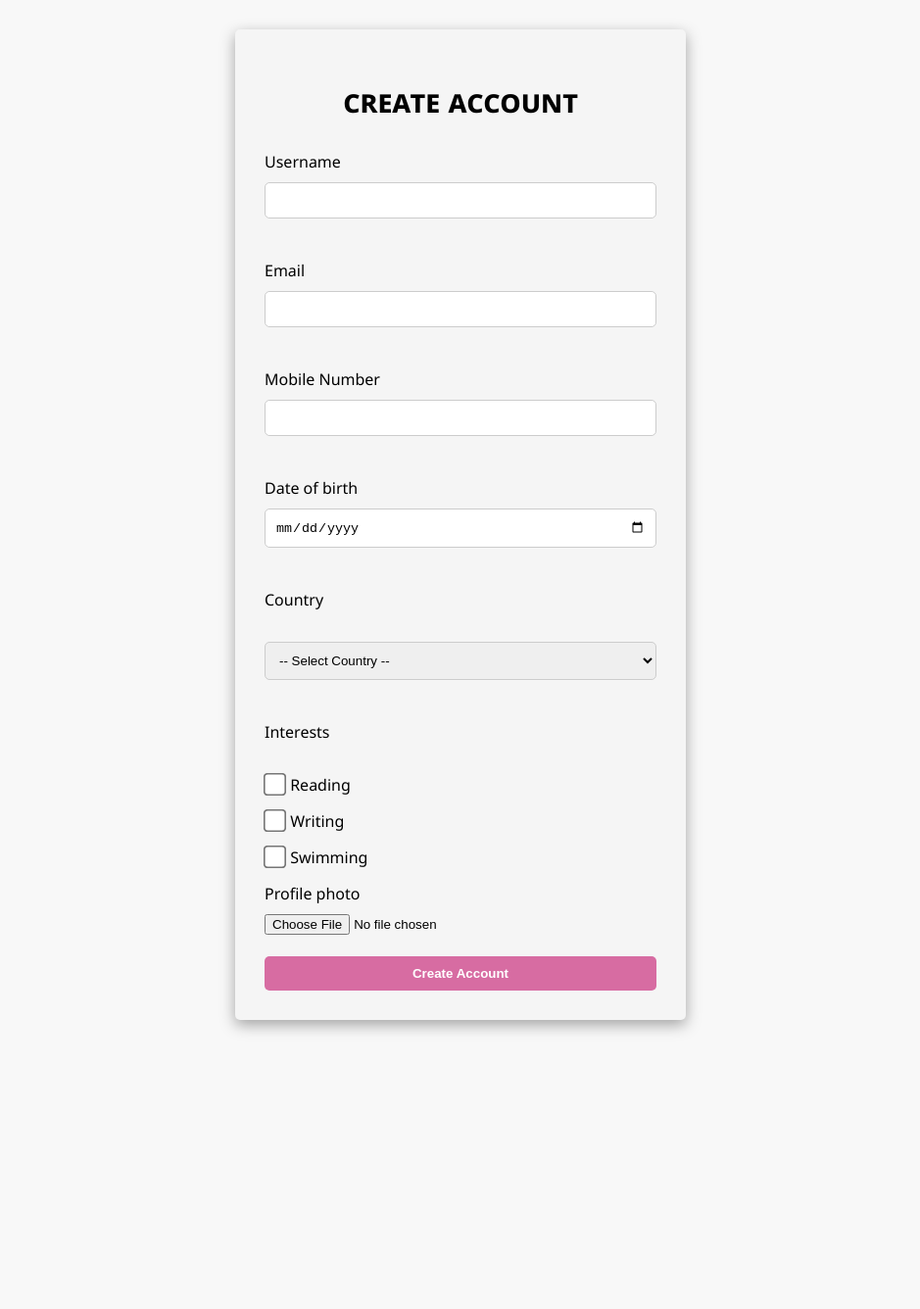
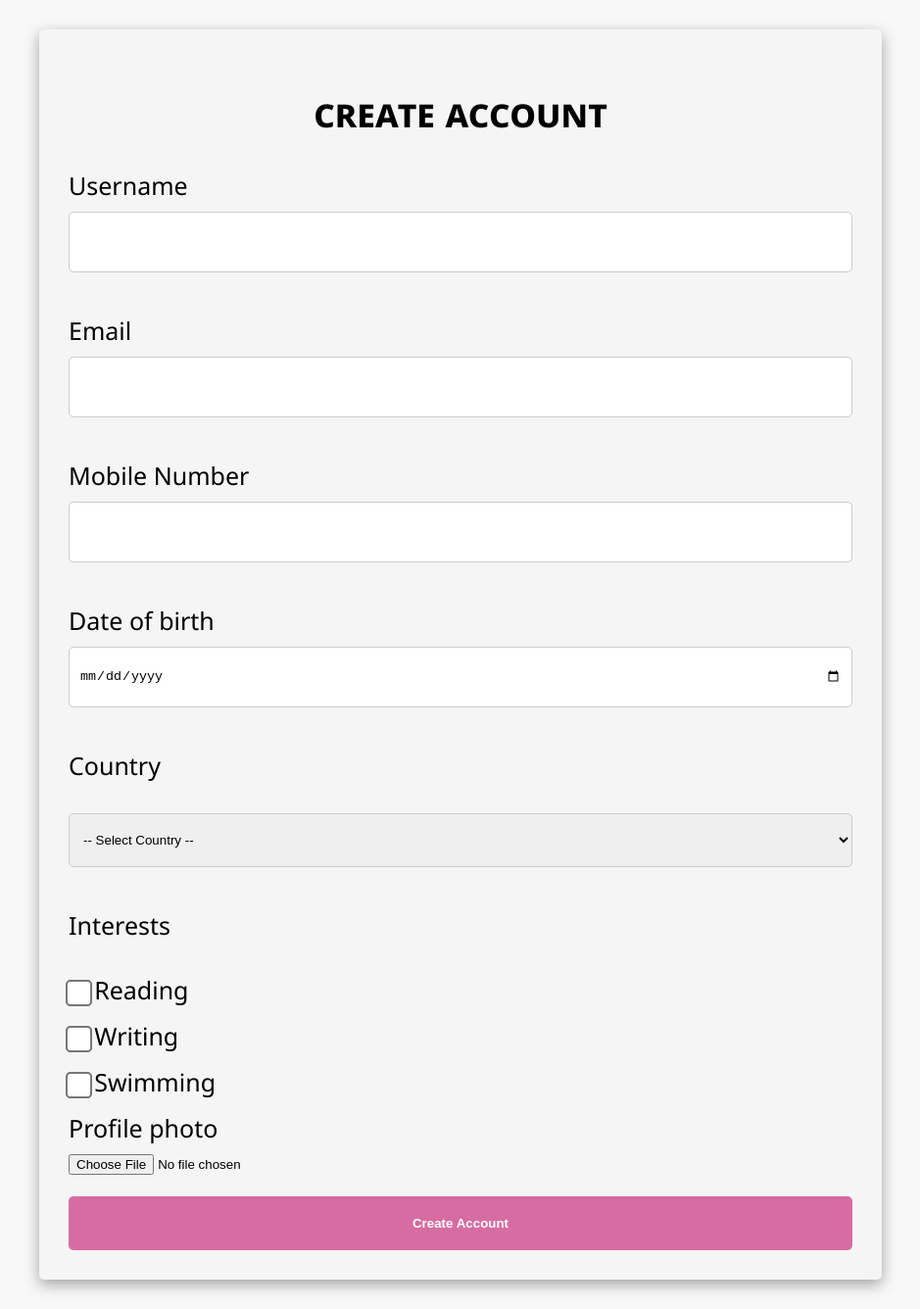
Before and after one commit to ashok2009it/indigital_interns, a PHP site: page /AttendanceManagementSystem-master/Pages/signup.php in a window 1536 px wide. Shown: the whole page at 98% size, without its empty margins (298-1237 px from the left). Before the commit the page ends 1071 px from the top, so only its background shows below. Run offline with PHP 8.4, Linux system fonts and the light colour scheme.

Commit message:
updated media query

```diff
--- a/Pages/signup.php
+++ b/Pages/signup.php
@@ -72,6 +72,32 @@ input[type="checkbox"] {
     border-radius: 5px;
     cursor: pointer;
   }
+   @media only screen and (min-width: 1300px) {
+   h1{
+    font-size:40px;
+  }
+  label{
+    font-size:25px;
+  }
+  input[type="checkbox"] {
+   transform: scale(2.1);
+}
+.container{
+  max-width:800px;
+}
+input[type="text"],
+    input[type="email"],
+    input[type="date"],
+    input[type="tel"],select{
+      height:40px;
+    }
+    input[type="submit"]{
+      height:55px;
+    }
+    select{
+      height:55px;
+    }
+   }
   </style>
 </head>
 <body>
```
Also changed, not shown: Pages/thanks.php (+11 -0 lines).
